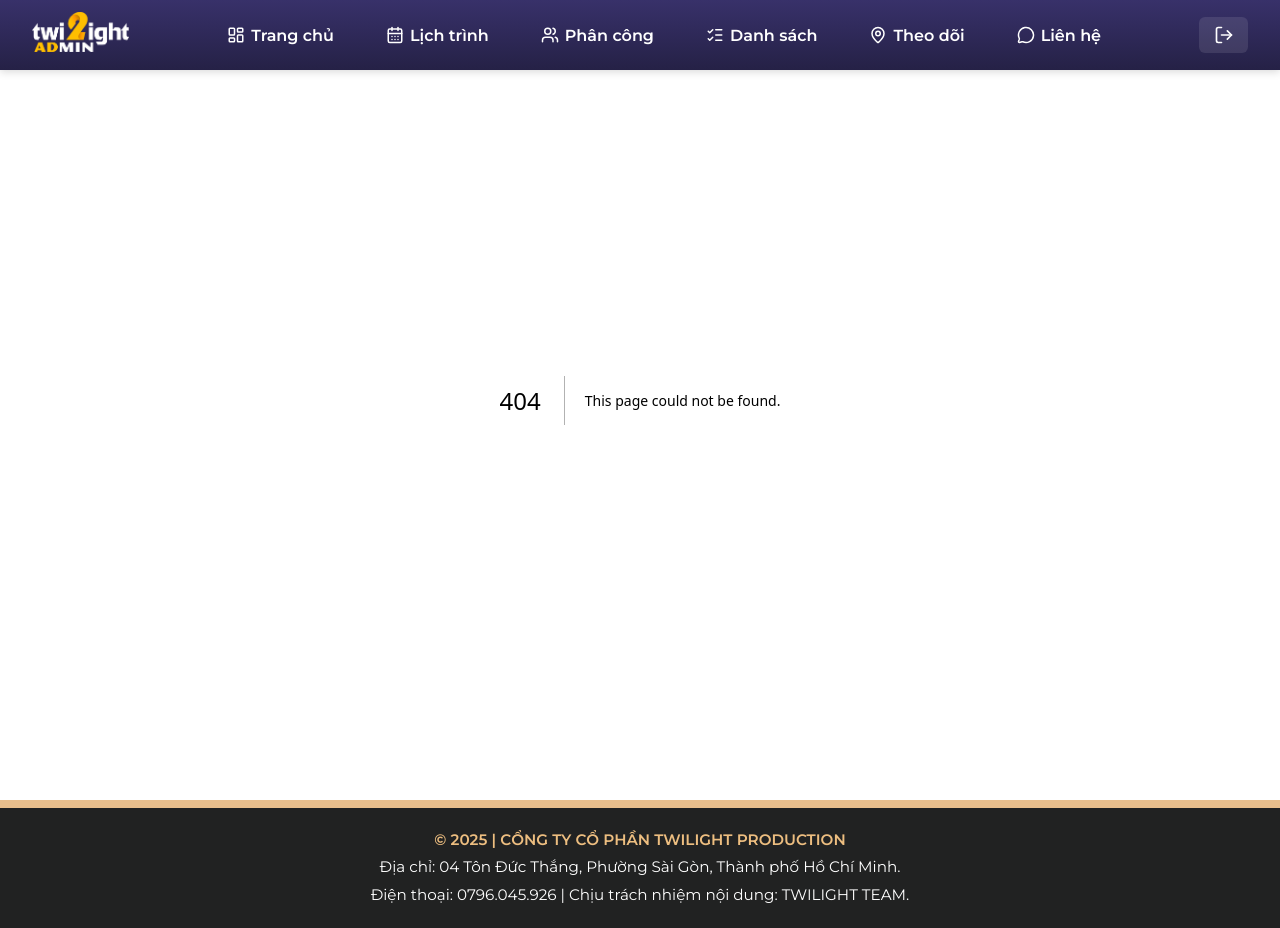
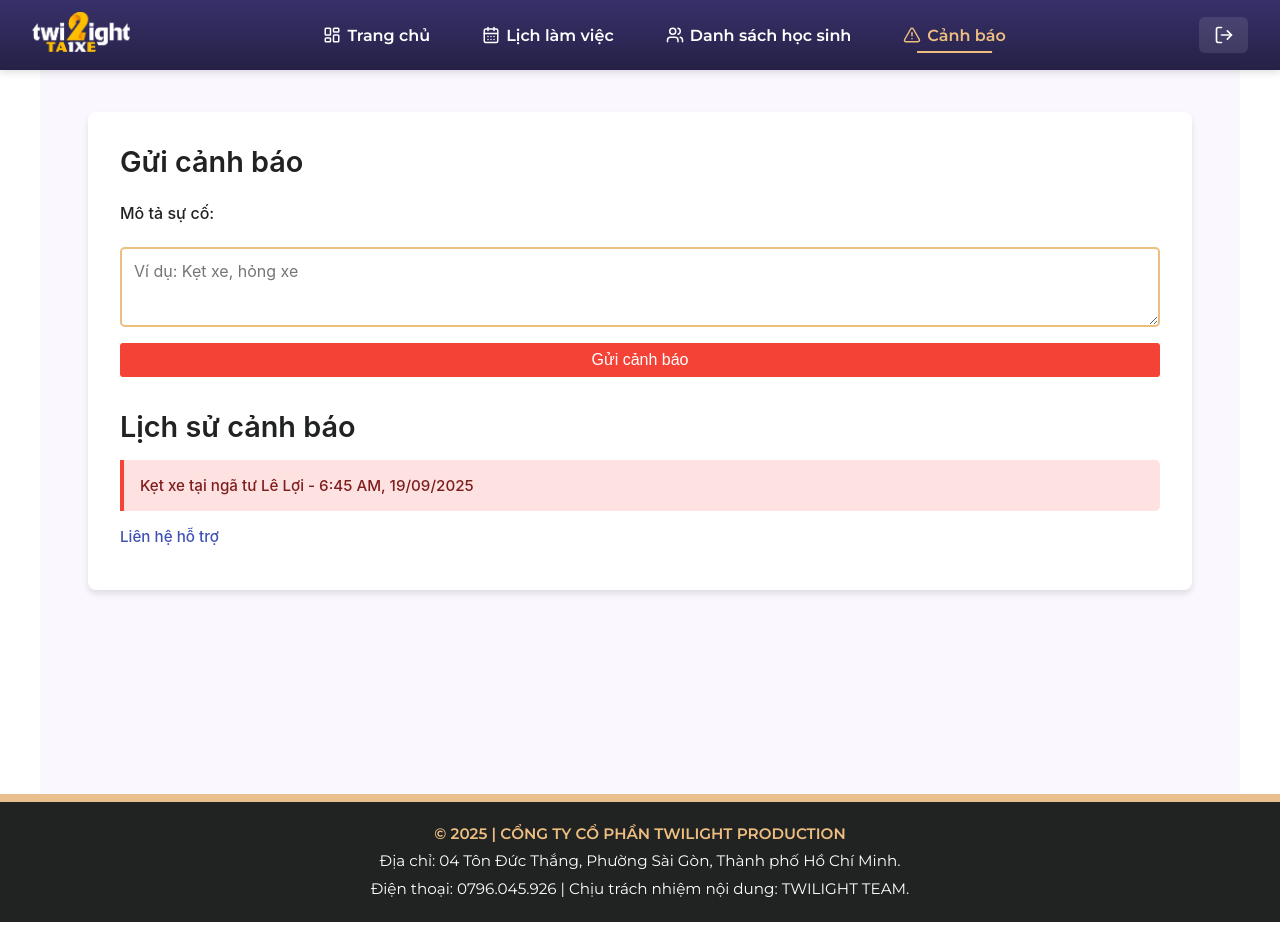
Before and after one commit to DoctorFear/admin-busmap, a Next.js app: page /driver/alerts in a window 1280 px wide. Before the commit this address had no page. Built offline with nearby package versions, Linux system fonts and the light colour scheme.

Commit message:
chia trang driver

```diff
--- /dev/null
+++ b/src/app/driver/alerts/page.tsx
@@ -0,0 +1,45 @@
+"use client";
+
+import { useState } from 'react';
+import styles from '../page.module.css';
+
+export default function DriverAlertsPage() {
+  const [alertMessage, setAlertMessage] = useState('');
+  const [alerts, setAlerts] = useState(['Kẹt xe tại ngã tư Lê Lợi - 6:45 AM, 19/09/2025']);
+
+  const handleAlertSubmit = (e: React.FormEvent) => {
+    e.preventDefault();
+    if (alertMessage.trim()) {
+      const newAlert = `${alertMessage} - ${new Date().toLocaleString('vi-VN')}`;
+      setAlerts(prev => [newAlert, ...prev]);
+      setAlertMessage('');
+    }
+  };
+
+  return (
+    <div className={styles.driverContainer}>
+      <div className={styles.alerts}>
+        <h3>Gửi cảnh báo</h3>
+        <form className={styles.alertForm} onSubmit={handleAlertSubmit}>
+          <label htmlFor="alert-message">Mô tả sự cố:</label>
+          <textarea
+            id="alert-message"
+            placeholder="Ví dụ: Kẹt xe, hỏng xe"
+            value={alertMessage}
+            onChange={(e) => setAlertMessage(e.target.value)}
+          />
+          <button type="submit">Gửi cảnh báo</button>
+        </form>
+
+        <h3 style={{ marginTop: '2rem', marginBottom: '1rem' }}>Lịch sử cảnh báo</h3>
+        {alerts.map((alert, index) => (
+          <div key={index} className={styles.alertItem}>{alert}</div>
+        ))}
+
+        <p className={styles.contactLinks}>
+          <a href="mailto:support@ssb1.0.edu.vn">Liên hệ hỗ trợ</a>
+        </p>
+      </div>
+    </div>
+  );
+}
--- a/src/app/driver/layout.tsx
+++ b/src/app/driver/layout.tsx
@@ -1,36 +1,31 @@
-import type { Metadata } from 'next';
+'use client';
+
 import DriverNavbar from '@/components/DriverNavbar';
-import Footer from '@/components/Footer';
-import { Geist, Geist_Mono } from "next/font/google";
-import "../globals.css";
-
-const geistSans = Geist({
-  variable: "--font-geist-sans",
-  subsets: ["latin"],
-});
-
-const geistMono = Geist_Mono({
-  variable: "--font-geist-mono",
-  subsets: ["latin"],
-});
-
-export const metadata: Metadata = {
-  title: 'SSB 1.0 - Tài xế | Busmap',
-  description: 'Hệ thống theo dõi xe buýt trường học - Tài xế',
-};
+import { useEffect } from 'react';
 
 export default function DriverLayout({
   children,
-}: Readonly<{
+}: {
   children: React.ReactNode;
-}>) {
+}) {
+  useEffect(() => {
+    const adminNav = document.querySelector('nav[aria-label="Main navigation"]');
+    if (adminNav) {
+      (adminNav as HTMLElement).style.display = 'none';
+    }
+
+    return () => {
+      const adminNav = document.querySelector('nav[aria-label="Main navigation"]');
+      if (adminNav) {
+        (adminNav as HTMLElement).style.display = '';
+      }
+    };
+  }, []);
+
   return (
-    <html lang="vi">
-      <body className={`${geistSans.variable} ${geistMono.variable}`}>
-        <DriverNavbar />
-        {children}
-        <Footer />
-      </body>
-    </html>
+    <>
+      <DriverNavbar />
+      {children}
+    </>
   );
 }
--- a/src/components/DriverNavbar.tsx
+++ b/src/components/DriverNavbar.tsx
@@ -1,6 +1,8 @@
 "use client";
 
+import Link from "next/link";
 import Image from "next/image";
+import { usePathname } from "next/navigation";
 import styles from "../styles/Navbar.module.css";
 import {
   LayoutDashboard,
@@ -11,17 +13,12 @@ import {
 } from "lucide-react";
 
 export default function DriverNavbar() {
-  const scrollToSection = (sectionId: string) => {
-    const element = document.getElementById(sectionId);
-    if (element) {
-      element.scrollIntoView({ behavior: 'smooth', block: 'start' });
-    }
-  };
+  const pathname = usePathname();
 
   return (
     <nav className={styles.navbar} role="navigation" aria-label="Driver navigation">
       <div className={styles.logo}>
-        <a href="/driver" style={{ cursor: 'pointer' }}>
+        <Link href="/driver">
           <Image
             src="/twilight-logo-taixe-icon.png"
             alt="Twilight Logo"
@@ -29,45 +26,41 @@ export default function DriverNavbar() {
             height={40}
             priority
           />
-        </a>
+        </Link>
       </div>
 
       <ul className={styles.navLinks}>
         <li>
-          <a
-            onClick={() => scrollToSection('home')}
-            className={styles.link}
-            style={{ cursor: 'pointer' }}
+          <Link
+            href="/driver"
+            className={`${styles.link} ${pathname === "/driver" ? styles.active : ""}`}
           >
             <LayoutDashboard size={18} /> Trang chủ
-          </a>
+          </Link>
         </li>
         <li>
-          <a
-            onClick={() => scrollToSection('schedule')}
-            className={styles.link}
-            style={{ cursor: 'pointer' }}
+          <Link
+            href="/driver/schedule"
+            className={`${styles.link} ${pathname === "/driver/schedule" ? styles.active : ""}`}
           >
             <CalendarDays size={18} /> Lịch làm việc
-          </a>
+          </Link>
         </li>
         <li>
-          <a
-            onClick={() => scrollToSection('students')}
-            className={styles.link}
-            style={{ cursor: 'pointer' }}
+          <Link
+            href="/driver/students"
+            className={`${styles.link} ${pathname === "/driver/students" ? styles.active : ""}`}
           >
             <Users size={18} /> Danh sách học sinh
-          </a>
+          </Link>
         </li>
         <li>
-          <a
-            onClick={() => scrollToSection('alerts')}
-            className={styles.link}
-            style={{ cursor: 'pointer' }}
+          <Link
+            href="/driver/alerts"
+            className={`${styles.link} ${pathname === "/driver/alerts" ? styles.active : ""}`}
           >
             <AlertTriangle size={18} /> Cảnh báo
-          </a>
+          </Link>
         </li>
       </ul>
 
```
Also changed, not shown: src/app/driver/page.tsx (+10 -11 lines), src/app/driver/schedule/page.tsx (added, +41 -0 lines), src/app/driver/students/page.tsx (added, +62 -0 lines).
